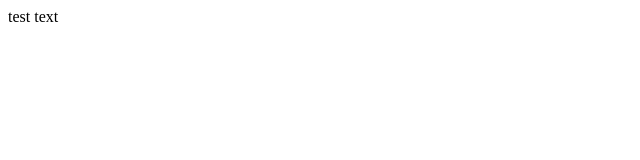
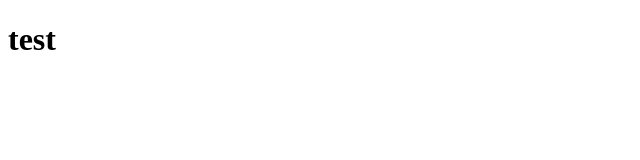
Before and after one commit to pys12/Git-It-Done-Frontend, a React (Create React App) app: page / in a window 1280 px wide. Shown: the top 160 px of the page, without its empty margins (0-640 px from the left). Built offline with nearby package versions, Linux system fonts and the light colour scheme.

Commit message:
first commit

```diff
--- a/src/App.js
+++ b/src/App.js
@@ -3,7 +3,7 @@ import React from 'react'
 function App() {
   return (
     <div className="App">
-      test text
+      <h1>test</h1>
     </div>
   );
 }
```
